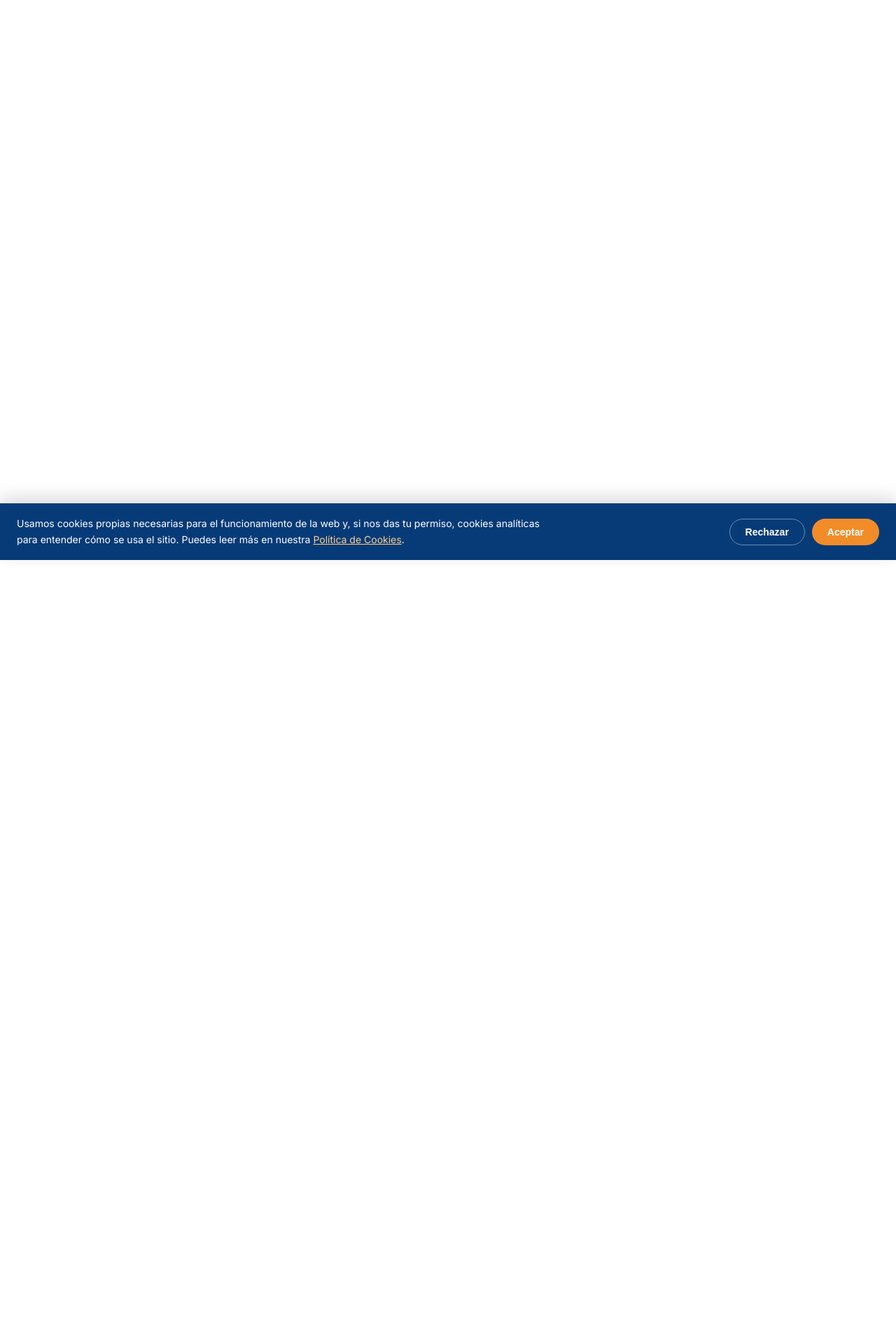
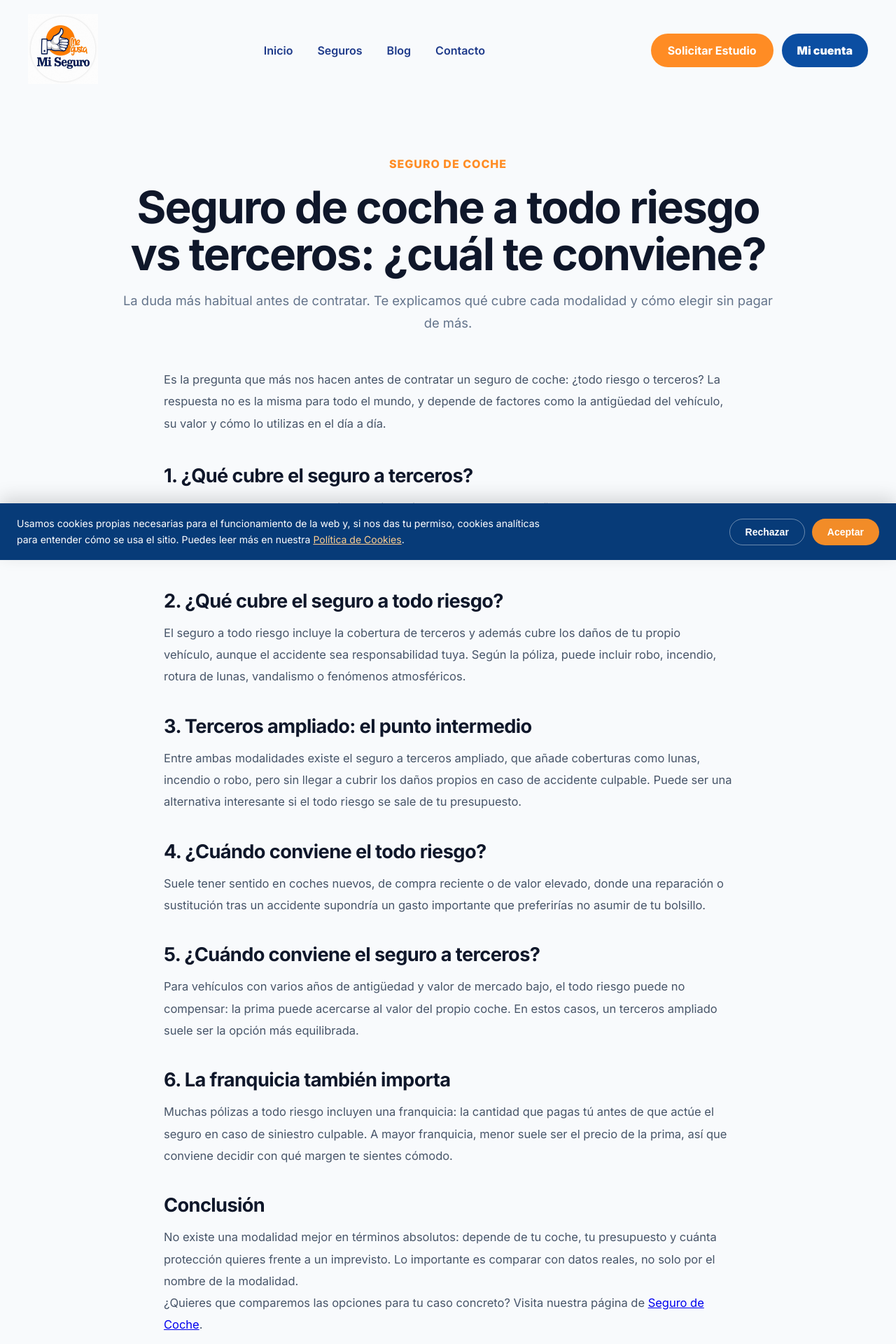
Before and after one commit to JaviGzlez/megustamiseguro, a React (Vite) app: page /blog/seguro-coche-todo-riesgo-vs-terceros in a window 1280 px wide. Shown: the top 1920 px of the page at 70% size. Before the commit the page ends 800 px from the top, so only its background shows below. Built offline with nearby package versions, Linux system fonts and the light colour scheme.

Commit message:
SEO: Articulo de coche vs terceros

```diff
--- a/src/main.jsx
+++ b/src/main.jsx
@@ -15,6 +15,7 @@ import EmpresasAutonomos from "./pages/EmpresasAutonomos";
 import TransporteMercancia from "./pages/TransporteMercancia";
 import Blog from "./pages/Blog";
 import ArticuloSeguroCoche from "./pages/ArticuloSeguroCoche";
+import ArticuloSeguroCocheTodoRiesgoTerceros from "./pages/ArticuloSeguroCocheTodoRiesgoTerceros";
 import ArticuloSeguroHogar from "./pages/ArticuloSeguroHogar";
 import ArticuloSeguroSalud from "./pages/ArticuloSeguroSalud";
 import ArticuloSeguroVida from "./pages/ArticuloSeguroVida";
@@ -57,6 +58,10 @@ ReactDOM.createRoot(document.getElementById("root")).render(
         <Route
           path="/blog/como-elegir-seguro-coche-2026"
           element={<ArticuloSeguroCoche />}
+        />
+        <Route
+          path="/blog/seguro-coche-todo-riesgo-vs-terceros"
+          element={<ArticuloSeguroCocheTodoRiesgoTerceros />}
         />
         <Route
           path="/blog/que-cubre-realmente-un-seguro-de-hogar"
--- /dev/null
+++ b/src/pages/ArticuloSeguroCocheTodoRiesgoTerceros.jsx
@@ -0,0 +1,152 @@
+import "./Blog.css";
+import { Helmet } from "react-helmet-async";
+
+function ArticuloSeguroCocheTodoRiesgoTerceros() {
+  return (
+    <main className="blogPage">
+      <Helmet>
+        <title>Seguro de coche a todo riesgo vs terceros: ¿cuál te conviene? | Me Gusta Mi Seguro</title>
+        <meta
+          name="description"
+          content="Diferencias reales entre el seguro a todo riesgo y a terceros, cuánto cuesta cada uno y cómo saber cuál te conviene según tu coche y tu forma de conducir."
+        />
+              <link rel="canonical" href="https://megustamiseguro.es/blog/seguro-coche-todo-riesgo-vs-terceros" />
+
+        <meta property="og:type" content="website" />
+        <meta property="og:title" content="Seguro de coche a todo riesgo vs terceros: ¿cuál te conviene? | Me Gusta Mi Seguro" />
+        <meta property="og:description" content="Diferencias reales entre el seguro a todo riesgo y a terceros, cuánto cuesta cada uno y cómo saber cuál te conviene según tu coche y tu forma de conducir." />
+        <meta property="og:url" content="https://megustamiseguro.es/blog/seguro-coche-todo-riesgo-vs-terceros" />
+        <meta property="og:image" content="https://megustamiseguro.es/og-image.jpg" />
+        <meta property="og:locale" content="es_ES" />
+        <meta property="og:site_name" content="Me Gusta Mi Seguro" />
+
+        <meta name="twitter:card" content="summary_large_image" />
+        <meta name="twitter:title" content="Seguro de coche a todo riesgo vs terceros: ¿cuál te conviene? | Me Gusta Mi Seguro" />
+        <meta name="twitter:description" content="Diferencias reales entre el seguro a todo riesgo y a terceros, cuánto cuesta cada uno y cómo saber cuál te conviene según tu coche y tu forma de conducir." />
+        <meta name="twitter:image" content="https://megustamiseguro.es/og-image.jpg" />
+      </Helmet>
+      <header className="blogHeader">
+        <a href="/">
+          <img
+            src="/images/logo.png"
+            alt="Me Gusta Mi Seguro"
+            className="blogLogo"
+          />
+        </a>
+
+        <nav className="blogNav">
+          <a href="/">Inicio</a>
+          <a href="/#seguros">Seguros</a>
+          <a href="/blog">Blog</a>
+          <a href="/#contacto">Contacto</a>
+        </nav>
+
+        <div className="headerAcciones">
+          <a href="/#contacto" className="blogHeaderBtn">
+          Solicitar Estudio
+          </a>
+
+          <a href="/mi-cuenta" className="miCuentaBtn">
+          Mi cuenta
+          </a>
+        </div>
+      </header>
+
+      <section className="articleHero">
+        <p>Seguro de Coche</p>
+
+        <h1>Seguro de coche a todo riesgo vs terceros: ¿cuál te conviene?</h1>
+
+        <span>
+          La duda más habitual antes de contratar. Te explicamos qué cubre
+          cada modalidad y cómo elegir sin pagar de más.
+        </span>
+      </section>
+
+      <article className="articleContent">
+        <p className="articleIntro">
+          Es la pregunta que más nos hacen antes de contratar un seguro de
+          coche: ¿todo riesgo o terceros? La respuesta no es la misma para
+          todo el mundo, y depende de factores como la antigüedad del
+          vehículo, su valor y cómo lo utilizas en el día a día.
+        </p>
+
+        <h2>1. ¿Qué cubre el seguro a terceros?</h2>
+        <p>
+          El seguro a terceros es la modalidad obligatoria por ley y cubre
+          los daños que tu coche pueda causar a otras personas, vehículos o
+          bienes. No cubre los daños de tu propio coche, ni aunque el
+          accidente sea culpa tuya. Suele ser la opción más económica.
+        </p>
+
+        <h2>2. ¿Qué cubre el seguro a todo riesgo?</h2>
+        <p>
+          El seguro a todo riesgo incluye la cobertura de terceros y además
+          cubre los daños de tu propio vehículo, aunque el accidente sea
+          responsabilidad tuya. Según la póliza, puede incluir robo,
+          incendio, rotura de lunas, vandalismo o fenómenos atmosféricos.
+        </p>
+
+        <h2>3. Terceros ampliado: el punto intermedio</h2>
+        <p>
+          Entre ambas modalidades existe el seguro a terceros ampliado, que
+          añade coberturas como lunas, incendio o robo, pero sin llegar a
+          cubrir los daños propios en caso de accidente culpable. Puede ser
+          una alternativa interesante si el todo riesgo se sale de tu
+          presupuesto.
+        </p>
+
+        <h2>4. ¿Cuándo conviene el todo riesgo?</h2>
+        <p>
+          Suele tener sentido en coches nuevos, de compra reciente o de
+          valor elevado, donde una reparación o sustitución tras un
+          accidente supondría un gasto importante que preferirías no asumir
+          de tu bolsillo.
+        </p>
+
+        <h2>5. ¿Cuándo conviene el seguro a terceros?</h2>
+        <p>
+          Para vehículos con varios años de antigüedad y valor de mercado
+          bajo, el todo riesgo puede no compensar: la prima puede acercarse
+          al valor del propio coche. En estos casos, un terceros ampliado
+          suele ser la opción más equilibrada.
+        </p>
+
+        <h2>6. La franquicia también importa</h2>
+        <p>
+          Muchas pólizas a todo riesgo incluyen una franquicia: la cantidad
+          que pagas tú antes de que actúe el seguro en caso de siniestro
+          culpable. A mayor franquicia, menor suele ser el precio de la
+          prima, así que conviene decidir con qué margen te sientes cómodo.
+        </p>
+
+        <h2>Conclusión</h2>
+        <p>
+          No existe una modalidad mejor en términos absolutos: depende de tu
+          coche, tu presupuesto y cuánta protección quieres frente a un
+          imprevisto. Lo importante es comparar con datos reales, no solo
+          por el nombre de la modalidad.
+        </p>
+
+        <p>
+          ¿Quieres que comparemos las opciones para tu caso concreto? Visita
+          nuestra página de <a href="/seguro-coche">Seguro de Coche</a>.
+        </p>
+
+        <div className="articleCta">
+          <h3>¿No sabes cuál elegir?</h3>
+
+          <p>
+            En Me Gusta Mi Seguro revisamos tu situación y te ayudamos a
+            decidir entre todo riesgo, terceros ampliado o terceros, sin
+            compromiso.
+          </p>
+
+          <a href="/#contacto">Solicitar estudio gratuito</a>
+        </div>
+      </article>
+    </main>
+  );
+}
+
+export default ArticuloSeguroCocheTodoRiesgoTerceros;
--- a/src/pages/Blog.jsx
+++ b/src/pages/Blog.jsx
@@ -7,6 +7,11 @@ function Blog() {
       title: "Cómo elegir un seguro de coche en 2026",
       text: "Claves para comparar coberturas, precio y asistencia antes de contratar.",
       url: "/blog/como-elegir-seguro-coche-2026",
+    },
+    {
+      title: "Seguro de coche a todo riesgo vs terceros: ¿cuál te conviene?",
+      text: "Diferencias reales, precios y cómo elegir según tu coche y tu forma de conducir.",
+      url: "/blog/seguro-coche-todo-riesgo-vs-terceros",
     },
     {
       title: "Qué cubre realmente un seguro de hogar",
```
Also changed, not shown: 1 other file (tests, documents, lock files or other folders).
